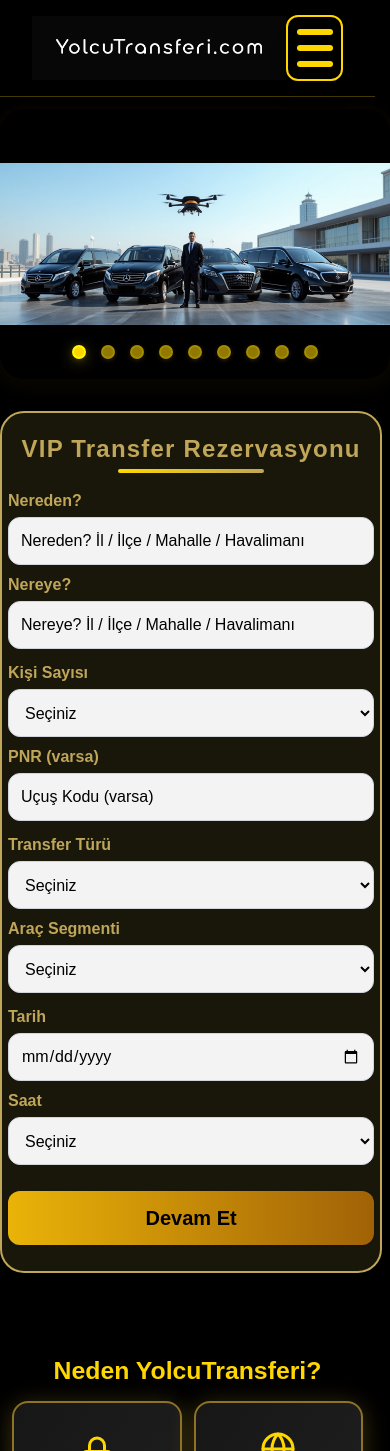
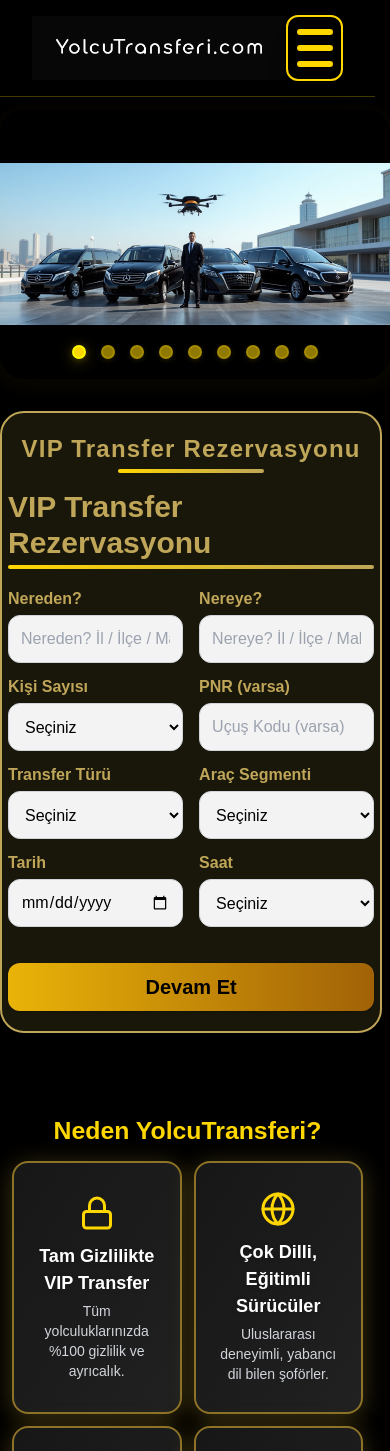
Before and after one commit to haliltayfur/yolcutransferi, a Next.js app: page / in a window 390 px wide. Shown: the top 1451 px of the page. Built offline with nearby package versions, Linux system fonts and the light colour scheme.

Commit message:
Update VipTransferForm.jsx

```diff
--- a/components/VipTransferForm.jsx
+++ b/components/VipTransferForm.jsx
@@ -1,22 +1,7 @@
 "use client";
 import { useState, useEffect } from "react";
 
-// Simüle autocomplete verisi (bunu bir API'den çekiyorsan orayı bağlayabilirsin)
-const locations = [
-  "Sabiha Gökçen Havalimanı",
-  "İstanbul Havalimanı",
-  "Ankara Esenboğa Havalimanı",
-  "Ümraniye",
-  "Beşiktaş",
-  "Kadıköy",
-  "Bakırköy",
-  "Ataşehir",
-  "Maslak",
-  "Pendik",
-  "Atatürk Havalimanı",
-];
-
-const segmentOptions = [
+const defaultSegments = [
   { key: "Ekonomik", label: "Ekonomik" },
   { key: "Lüks", label: "Lüks" },
   { key: "Prime+", label: "Prime+" }
@@ -30,169 +15,199 @@ const allTransfers = [
   "Toplu Transfer",
   "Düğün vb Organizasyonlar"
 ];
+
 const saatler = [];
 for (let h = 0; h < 24; ++h)
   for (let m of [0, 15, 30, 45]) saatler.push(`${h.toString().padStart(2, "0")}:${m.toString().padStart(2, "0")}`);
 
-export default function VipTransferForm({ onComplete, isMobile }) {
-  // AUTOCOMPLETE (tahminli) inputlar
-  const [from, setFrom] = useState("");
-  const [to, setTo] = useState("");
+// Basit autocomplete verisi (mock)
+// Gerçekte bir API'den fetch ile alınacak şekilde yapılmalı!
+const allLocations = [
+  "İstanbul Havalimanı", "Sabiha Gökçen", "Yeşilköy", "Bakırköy", "Ataşehir", "Ümraniye", "Ankara Havalimanı",
+  "Ankara", "Kadıköy", "Beşiktaş", "Bostancı", "Sancaktepe", "Şişli", "Maslak"
+];
+
+export default function VipTransferForm({ onComplete, initialData = {} }) {
+  // State'ler
+  const [from, setFrom] = useState(initialData.from || "");
+  const [to, setTo] = useState(initialData.to || "");
+  const [people, setPeople] = useState(initialData.people || "");
+  const [segment, setSegment] = useState(initialData.segment || "");
+  const [transfer, setTransfer] = useState(initialData.transfer || "");
+  const [date, setDate] = useState(initialData.date || "");
+  const [time, setTime] = useState(initialData.time || "");
+  const [pnr, setPnr] = useState(initialData.pnr || "");
   const [fromSuggestions, setFromSuggestions] = useState([]);
   const [toSuggestions, setToSuggestions] = useState([]);
-  // Diğer state'ler
-  const [people, setPeople] = useState("");
-  const [pnr, setPnr] = useState("");
-  const [transfer, setTransfer] = useState("");
-  const [segment, setSegment] = useState("");
-  const [date, setDate] = useState("");
-  const [time, setTime] = useState("");
 
-  // AUTOCOMPLETE: filtrele
+  // Otomatik doldurma için /rezervasyon sayfasında hafızadan çek
   useEffect(() => {
-    if (!from) setFromSuggestions([]);
-    else setFromSuggestions(locations.filter(x => x.toLowerCase().includes(from.toLowerCase())));
-  }, [from]);
-  useEffect(() => {
-    if (!to) setToSuggestions([]);
-    else setToSuggestions(locations.filter(x => x.toLowerCase().includes(to.toLowerCase())));
-  }, [to]);
+    if (typeof window !== "undefined") {
+      const saved = localStorage.getItem("rezFormData");
+      if (saved) {
+        const d = JSON.parse(saved);
+        setFrom(d.from || "");
+        setTo(d.to || "");
+        setPeople(d.people || "");
+        setSegment(d.segment || "");
+        setTransfer(d.transfer || "");
+        setDate(d.date || "");
+        setTime(d.time || "");
+        setPnr(d.pnr || "");
+      }
+    }
+  }, []);
 
-  // Devam Et → localStorage ve callback
+  // Autocomplete basit filtre (gerçekte API)
+  function handleFromChange(e) {
+    const v = e.target.value;
+    setFrom(v);
+    setFromSuggestions(
+      v.length > 1 ? allLocations.filter(loc => loc.toLowerCase().includes(v.toLowerCase())) : []
+    );
+  }
+  function handleToChange(e) {
+    const v = e.target.value;
+    setTo(v);
+    setToSuggestions(
+      v.length > 1 ? allLocations.filter(loc => loc.toLowerCase().includes(v.toLowerCase())) : []
+    );
+  }
+
   function handleSubmit(e) {
     e.preventDefault();
-    if (onComplete)
-      onComplete({ from, to, people, pnr, transfer, segment, date, time });
+    const data = { from, to, people, segment, transfer, date, time, pnr };
+    if (typeof window !== "undefined") {
+      localStorage.setItem("rezFormData", JSON.stringify(data));
+      if (onComplete) onComplete(data);
+      else window.location.href = "/rezervasyon";
+    }
   }
 
-  // SIRALAMA (her satır alt alta)
-  // Sıralama: Nereden | Nereye | alt satır Kişi Sayısı | PNR | alt satır Transfer Türü | Segment | alt satır Tarih | Saat
+  // Kutucuk yazı rengi siyah
+  const inputClass =
+    "w-full h-[48px] rounded-xl px-3 text-base bg-white/95 border border-gray-300 focus:ring-2 focus:ring-[#bfa658] transition text-black";
 
   return (
-    <form className="w-full flex flex-col gap-3" onSubmit={handleSubmit} autoComplete="off">
-      {/* Nereden - Nereye */}
-      <div className={`${isMobile ? "flex-col" : "flex-row"} flex gap-2 w-full`}>
+    <form className="w-full" onSubmit={handleSubmit} autoComplete="off">
+      <h2 className="text-3xl font-bold text-[#bfa658] mb-1" style={{ marginTop: 0 }}>
+        VIP Transfer Rezervasyonu
+      </h2>
+      {/* Altın yaldızlı çizgi */}
+      <div
+        style={{
+          height: 4,
+          background: "linear-gradient(90deg, #FFD700 0%, #bfa658 100%)",
+          borderRadius: 4,
+          width: "100%",
+          marginBottom: 18,
+          marginTop: 3,
+        }}
+      />
+      <div className="grid grid-cols-2 gap-x-4 gap-y-3 mb-5">
         {/* Nereden */}
-        <div className="flex-1 relative">
+        <div className="relative col-span-1">
           <label className="block text-[#bfa658] font-semibold mb-1">Nereden?</label>
           <input
-            className="w-full h-[48px] rounded-xl px-3 text-base bg-white/95 border border-gray-300 focus:ring-2 focus:ring-[#bfa658] transition text-black placeholder:text-black"
+            className={inputClass}
             placeholder="Nereden? İl / İlçe / Mahalle / Havalimanı"
             value={from}
-            onChange={e => setFrom(e.target.value)}
-            onFocus={() => from && setFromSuggestions(locations.filter(x => x.toLowerCase().includes(from.toLowerCase())))}
+            onChange={handleFromChange}
+            autoComplete="off"
           />
-          {/* AUTOCOMPLETE */}
           {fromSuggestions.length > 0 && (
-            <div className="absolute left-0 right-0 bg-white border border-[#bfa658] z-10 max-h-44 overflow-auto rounded-b-lg mt-1">
-              {fromSuggestions.map((x, i) => (
+            <div className="absolute z-40 bg-white border border-gray-200 rounded-xl mt-1 shadow w-full max-h-32 overflow-auto">
+              {fromSuggestions.map((s, i) => (
                 <div
                   key={i}
-                  className="px-3 py-2 cursor-pointer hover:bg-[#ffeec2]"
-                  style={{ color: "#222" }}
-                  onClick={() => { setFrom(x); setFromSuggestions([]); }}
-                >
-                  {x}
-                </div>
+                  className="px-3 py-2 hover:bg-yellow-100 cursor-pointer text-black"
+                  onClick={() => { setFrom(s); setFromSuggestions([]); }}
+                >{s}</div>
               ))}
             </div>
           )}
         </div>
         {/* Nereye */}
-        <div className="flex-1 relative">
+        <div className="relative col-span-1">
           <label className="block text-[#bfa658] font-semibold mb-1">Nereye?</label>
           <input
-            className="w-full h-[48px] rounded-xl px-3 text-base bg-white/95 border border-gray-300 focus:ring-2 focus:ring-[#bfa658] transition text-black placeholder:text-black"
+            className={inputClass}
             placeholder="Nereye? İl / İlçe / Mahalle / Havalimanı"
             value={to}
-            onChange={e => setTo(e.target.value)}
-            onFocus={() => to && setToSuggestions(locations.filter(x => x.toLowerCase().includes(to.toLowerCase())))}
+            onChange={handleToChange}
+            autoComplete="off"
           />
-          {/* AUTOCOMPLETE */}
           {toSuggestions.length > 0 && (
-            <div className="absolute left-0 right-0 bg-white border border-[#bfa658] z-10 max-h-44 overflow-auto rounded-b-lg mt-1">
-              {toSuggestions.map((x, i) => (
+            <div className="absolute z-40 bg-white border border-gray-200 rounded-xl mt-1 shadow w-full max-h-32 overflow-auto">
+              {toSuggestions.map((s, i) => (
                 <div
                   key={i}
-                  className="px-3 py-2 cursor-pointer hover:bg-[#ffeec2]"
-                  style={{ color: "#222" }}
-                  onClick={() => { setTo(x); setToSuggestions([]); }}
-                >
-                  {x}
-                </div>
+                  className="px-3 py-2 hover:bg-yellow-100 cursor-pointer text-black"
+                  onClick={() => { setTo(s); setToSuggestions([]); }}
+                >{s}</div>
               ))}
             </div>
           )}
         </div>
-      </div>
-      {/* Kişi Sayısı - PNR */}
-      <div className={`${isMobile ? "flex-col" : "flex-row"} flex gap-2 w-full`}>
-        <div className="flex-1">
+        {/* Kişi Sayısı */}
+        <div>
           <label className="block text-[#bfa658] font-semibold mb-1">Kişi Sayısı</label>
-          <select className="w-full h-[48px] rounded-xl px-3 text-base bg-white/95 border border-gray-300 text-black" value={people} onChange={e => setPeople(e.target.value)}>
+          <select className={inputClass} value={people} onChange={e => setPeople(e.target.value)}>
             <option value="">Seçiniz</option>
             {Array.from({ length: 24 }, (_, i) => i + 1).map(val => <option key={val} value={val}>{val}</option>)}
           </select>
         </div>
-        <div className="flex-1">
+        {/* PNR */}
+        <div>
           <label className="block text-[#bfa658] font-semibold mb-1">PNR (varsa)</label>
           <input
-            className="w-full h-[48px] rounded-xl px-3 text-base bg-white/95 border border-gray-300 text-black placeholder:text-black"
+            className={inputClass}
             placeholder="Uçuş Kodu (varsa)"
             value={pnr}
             onChange={e => setPnr(e.target.value)}
           />
         </div>
-      </div>
-      {/* Transfer Türü - Segment */}
-      <div className={`${isMobile ? "flex-col" : "flex-row"} flex gap-2 w-full`}>
-        <div className="flex-1">
+        {/* Transfer Türü */}
+        <div>
           <label className="block text-[#bfa658] font-semibold mb-1">Transfer Türü</label>
-          <select className="w-full h-[48px] rounded-xl px-3 text-base bg-white/95 border border-gray-300 text-black" value={transfer} onChange={e => setTransfer(e.target.value)}>
+          <select className={inputClass} value={transfer} onChange={e => setTransfer(e.target.value)}>
             <option value="">Seçiniz</option>
             {allTransfers.map(opt => <option key={opt} value={opt}>{opt}</option>)}
           </select>
         </div>
-        <div className="flex-1">
+        {/* Araç Segmenti */}
+        <div>
           <label className="block text-[#bfa658] font-semibold mb-1">Araç Segmenti</label>
-          <select className="w-full h-[48px] rounded-xl px-3 text-base bg-white/95 border border-gray-300 text-black" value={segment} onChange={e => setSegment(e.target.value)}>
+          <select className={inputClass} value={segment} onChange={e => setSegment(e.target.value)}>
             <option value="">Seçiniz</option>
-            {segmentOptions.map(opt => <option key={opt.key} value={opt.label}>{opt.label}</option>)}
+            {defaultSegments.map(opt => <option key={opt.key} value={opt.label}>{opt.label}</option>)}
           </select>
         </div>
-      </div>
-      {/* Tarih - Saat */}
-      <div className={`${isMobile ? "flex-col" : "flex-row"} flex gap-2 w-full`}>
-        <div className="flex-1">
+        {/* Tarih */}
+        <div>
           <label className="block text-[#bfa658] font-semibold mb-1">Tarih</label>
           <input
             type="date"
-            className="w-full h-[48px] rounded-xl px-3 text-base bg-white/95 border border-gray-300 text-black"
+            className={inputClass}
             value={date}
             onChange={e => setDate(e.target.value)}
             min={new Date().toISOString().split("T")[0]}
           />
         </div>
-        <div className="flex-1">
+        {/* Saat */}
+        <div>
           <label className="block text-[#bfa658] font-semibold mb-1">Saat</label>
-          <select className="w-full h-[48px] rounded-xl px-3 text-base bg-white/95 border border-gray-300 text-black" value={time} onChange={e => setTime(e.target.value)}>
+          <select className={inputClass} value={time} onChange={e => setTime(e.target.value)}>
             <option value="">Seçiniz</option>
             {saatler.map(saat => <option key={saat} value={saat}>{saat}</option>)}
           </select>
         </div>
       </div>
-      {/* DEVAM ET BUTONU */}
+      {/* Devam Et Butonu */}
       <button
         type="submit"
-        className="w-full h-[54px] rounded-xl bg-gradient-to-r from-yellow-500 to-yellow-700 text-black font-bold text-xl shadow hover:scale-105 transition mt-5"
-        style={{
-          marginTop: isMobile ? 14 : 24,
-          marginBottom: isMobile ? 6 : 0,
-          position: isMobile ? "static" : "absolute",
-          bottom: isMobile ? undefined : 32,
-          left: 0,
-          right: 0
-        }}
+        className="w-full h-[48px] rounded-xl bg-gradient-to-r from-yellow-500 to-yellow-700 text-black font-bold text-xl shadow hover:scale-105 transition mb-2"
+        style={{ marginTop: 16, marginBottom: 0, position: "relative", bottom: 0 }}
       >
         Devam Et
       </button>
```
